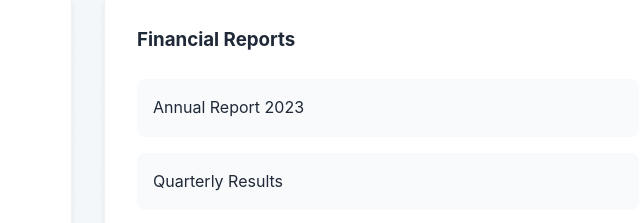
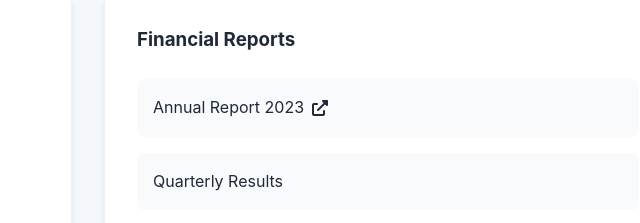
Before and after one commit to AyushKumar1000/L-T, a plain HTML site: page investors.html in a window 1280 px wide. Shown: the part 290-513 px from the top of the page, 640-1280 px from the left. Drawn offline with Linux system fonts and the light colour scheme.

Commit message:
Update investors.html

```diff
--- a/investors.html
+++ b/investors.html
@@ -58,7 +58,7 @@
                 <div class="financial-reports">
                     <h3>Financial Reports</h3>
                     <ul>
-                        <li><a href="#">Annual Report 2023</a></li>
+                        <li><a href="https://investors.larsentoubro.com/upload/AnnualRep/FY2023AnnualRepLT%20Integrated%20Annual%20Report%202023.pdf" target="_blank">Annual Report 2023 <i class="fas fa-external-link-alt"></i></a></li>
                         <li><a href="#">Quarterly Results</a></li>
                         <li><a href="#">Investor Presentations</a></li>
                     </ul>
```
